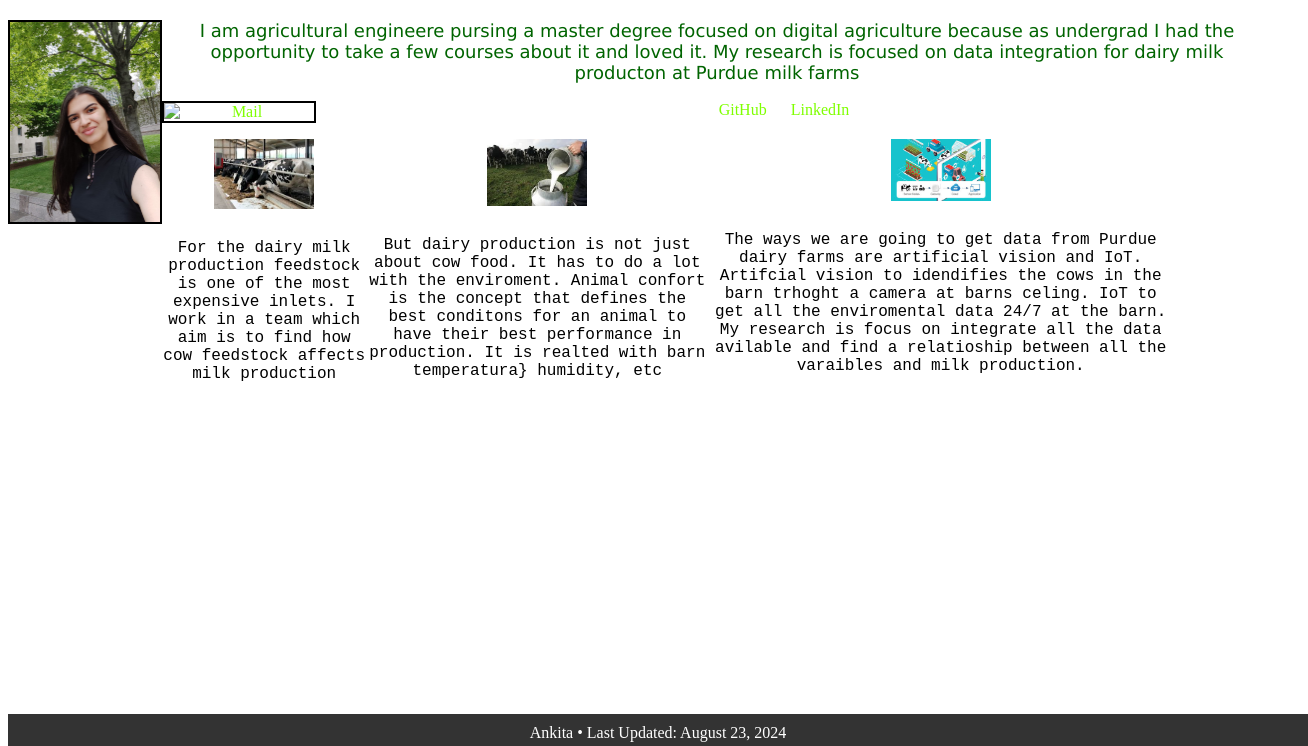
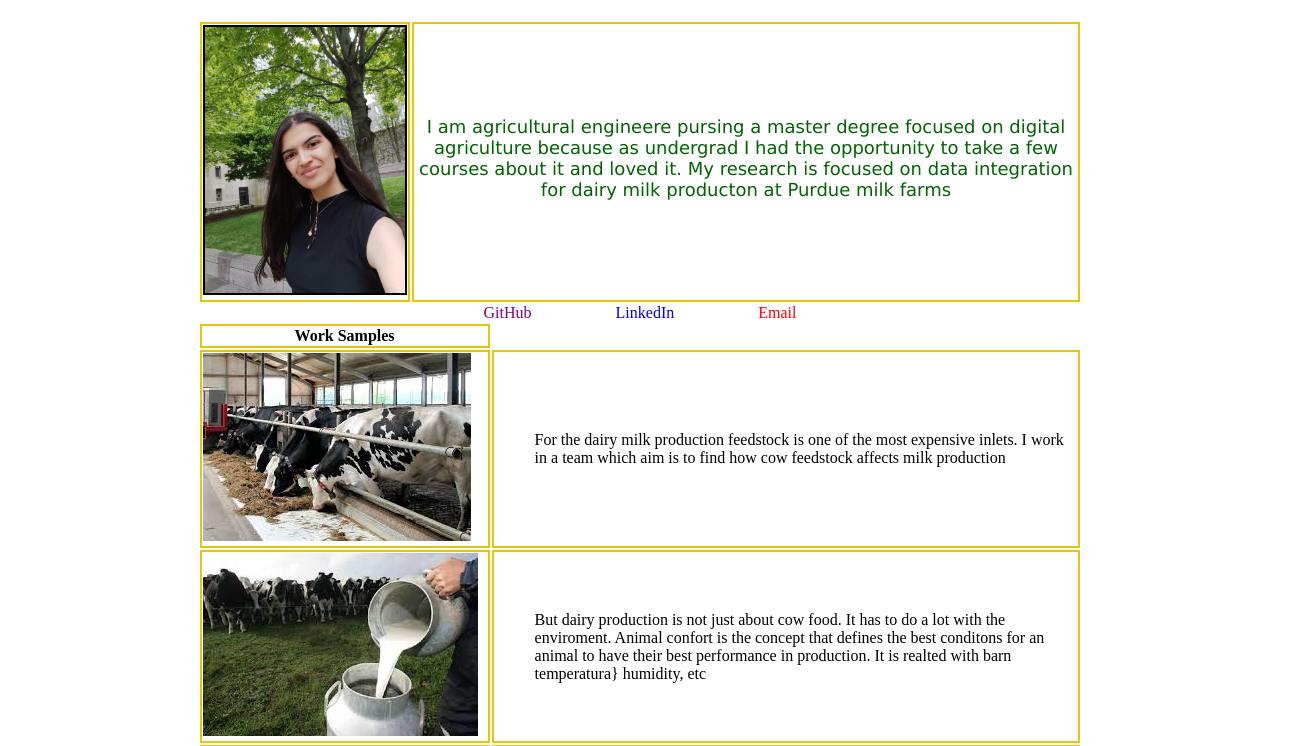
Before and after one commit to Gerena-art/Gerena-art.github.io, a plain HTML site: page index.html in a window 1280 px wide. Shown: the part 48-794 px from the top of the page, 1308 px wide, since content can reach past the window. Drawn offline with Linux system fonts and the light colour scheme.

Commit message:
Commit 2

```diff
--- a/index.html
+++ b/index.html
@@ -22,31 +22,26 @@
             }
             #about img {
             border: 2px solid black;
-            width: 150px;
+            width: 200px;
             height: auto;
-            float : left;
-            /*border-radius: 50%;*/
+
+
             }
             #about p {
             font-size: 18px;
             color:darkgreen;
             font-family: 'Verdana', sans-serif;
             margin-top: 10px;
+            text-align: center;
             }
-             /* Estilo para los links */
+             /* links style */
              #about a {
-            margin: 0 10px;
-            color:chartreuse;
+            margin: 0 40px;
             text-decoration: none;
             }
 
-        /* Estilo para la sección work-samples */
-             #work-samples {
-            display: flex;
-            justify-content: space-around;
-            margin-top: 20px;
-            width: 80%;
-             }
+        /* style for work-samples section */
+
 
             #work-samples div {
             text-align: center;
@@ -61,19 +56,23 @@
              #work-samples ul {
             list-style-type: none;
             padding: 0;
-            font-size: 16px;
+            font-size: 22px;
             font-family: 'Courier New', monospace;
+            }
+            #table, th, td {
+            border:2.5px solid rgb(230, 197, 10);
+
             }
 
         /* Estilo para el footer */
             #footer {
-            background-color: #333;
+            background-color: #181717;
             color: white;
             text-align: center;
-            padding: 10px;
-            width: 100%;
+            padding: 20px;
+            width: 90%;
             position: absolute;
-            bottom: 0;
+            bottom: 10;
              }
 
 
@@ -90,47 +89,54 @@
     </div>
 
     <div id="about">
-        <img src="img/foto perfil.jpg" alt="" width="200px"  >
-        <p>I am agricultural engineere pursing a master degree focused on digital agriculture because as undergrad I had the opportunity
-            to take a few courses about it and loved it. My research is focused on data integration for dairy milk producton at Purdue milk farms</p>
-        <a href="https://github.com/Gerena-art/Gerena-art.github.io">GitHub</a>
+        <table style="width:70%" align="center">
+            <tr>
+              <td><img src="img/foto perfil.jpg" alt="" width="700px"  ></td>
+              <td><p>I am agricultural engineere pursing a master degree focused on digital agriculture because as undergrad I had the opportunity
+                to take a few courses about it and loved it. My research is focused on data integration for dairy milk producton at Purdue milk farms</p></td>
+
+            </tr>
+        </table>
+        <a href="https://github.com/Gerena-art/Gerena-art.github.io"style="color: purple">GitHub </a>
         <a href="https://www.linkedin.com/in/your-linkedin">LinkedIn</a>
-        <a href="mailto:your-email@example.com">
-            <img src="noun-mail-icon.png" alt="Mail" width="20px">
+        <a href="mailto:sgerenag@purdue.edu"style="color: red">Email</a>
+
+
         </a>
     </div>
     <!-- Work Samples Section -->
-    <div id="work-samples">
-        <div>
-            <img src="img/feed.jpg" alt="Work Sample 1">
-            <ul>
-                <li>For the dairy milk production feedstock is one of the most expensive inlets. I work in a team which aim
-                    is to find how cow feedstock affects milk production
-                </li>
-            </ul>
-        </div>
-        <div>
-            <img src="img/milk.jpg" alt="Work Sample 2">
-            <ul>
-                <li>But dairy production is not just about cow food. It has to do a lot with the enviroment. Animal confort is the concept
-                    that defines the best conditons for an animal to have their best performance in production. It is realted with barn temperatura}
-                    humidity, etc
-                </li>
-            </ul>
-        </div>
-        <div>
-            <img src="img/IoT.jpg" alt="Work Sample 3">
-            <ul>
-                <li>The ways we are going to get data from Purdue dairy farms are artificial vision and IoT. Artifcial vision to idendifies
-                    the cows in the barn trhoght a camera at barns celing. IoT to get all the enviromental data 24/7 at the barn. My research
-                is focus on integrate all the data avilable and find a relatioship between all the varaibles and milk production. </li>
-            </ul>
-        </div>
-    </div>
+    <table style="width:70%" align="center">
+        <tr>
+          <th>Work Samples</th>
+
+        </tr>
+        <tr>
+          <td><img src="img/feed.jpg" alt="Work Sample 1"></td>
+          <td><ul>For the dairy milk production feedstock is one of the most expensive inlets. I work in a team which aim
+            is to find how cow feedstock affects milk production </ul></td>
+
+        </tr>
+        <tr>
+          <td><img src="img/milk.jpg" alt="Work Sample 2"></td>
+          <td><ul>But dairy production is not just about cow food. It has to do a lot with the enviroment. Animal confort is the concept
+            that defines the best conditons for an animal to have their best performance in production. It is realted with barn temperatura}
+            humidity, etc</ul></td>
+
+        </tr>
+        <tr>
+            <td><img src="img/IoT.jpg" alt="Work Sample 3"></td>
+            <td><ul>The ways we are going to get data from Purdue dairy farms are artificial vision and IoT. Artifcial vision to idendifies
+                the cows in the barn trhoght a camera at barns celing. IoT to get all the enviromental data 24/7 at the barn. My research
+            is focus on integrate all the data avilable and find a relatioship between all the varaibles and milk production.</ul></td>
+
+          </tr>
+      </table>
+
+
 
     <!-- Footer -->
     <div id="footer">
-        Ankita &bull; Last Updated: August 23, 2024
+        Sofia Gerena &bull; Last Updated: September 3, 2024
     </div>
 
 
```
